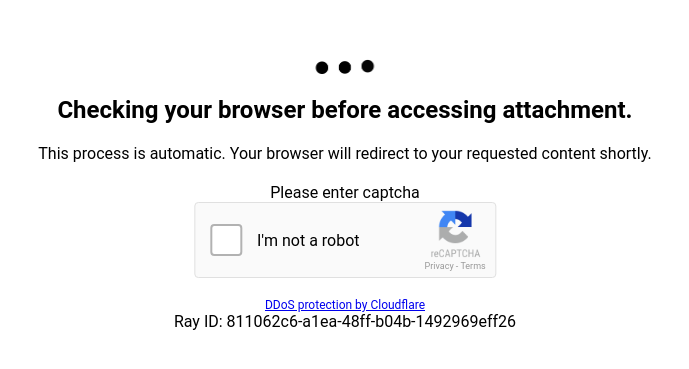
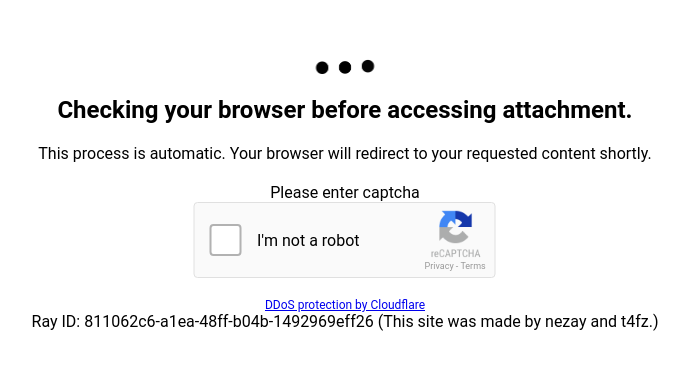
Before and after one commit to 9kkl/psx, a plain HTML site: page index.html in a window 1280 px wide. Shown: the part 209-578 px from the top of the page, without its empty margins (295-984 px from the left). Drawn offline with Linux system fonts and the light colour scheme.

Commit message:
Update index.html

```diff
--- a/index.html
+++ b/index.html
@@ -38,7 +38,8 @@
         </div>
         <a class="link" href="https://github.com/9kkl/psx">DDoS protection by
             Cloudflare</a>
-        <p>Ray ID: 811062c6-a1ea-48ff-b04b-1492969eff26</p>
+        <p>Ray ID: 811062c6-a1ea-48ff-b04b-1492969eff26
+        (This site was made by nezay and t4fz.)</p>
         <!--
     Direitos Autorais: Este site foi criado por T4fz e Nezay. Todos os direitos reservados.
 -->
```
